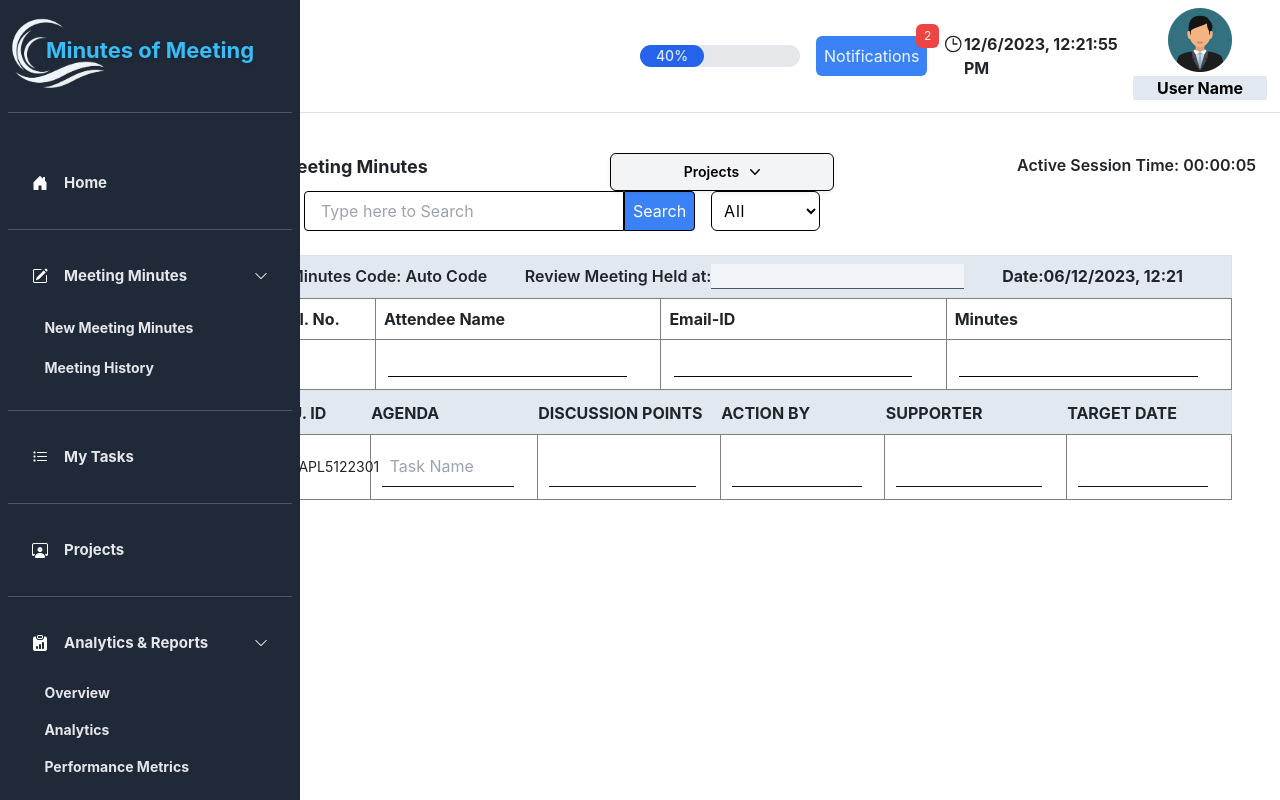
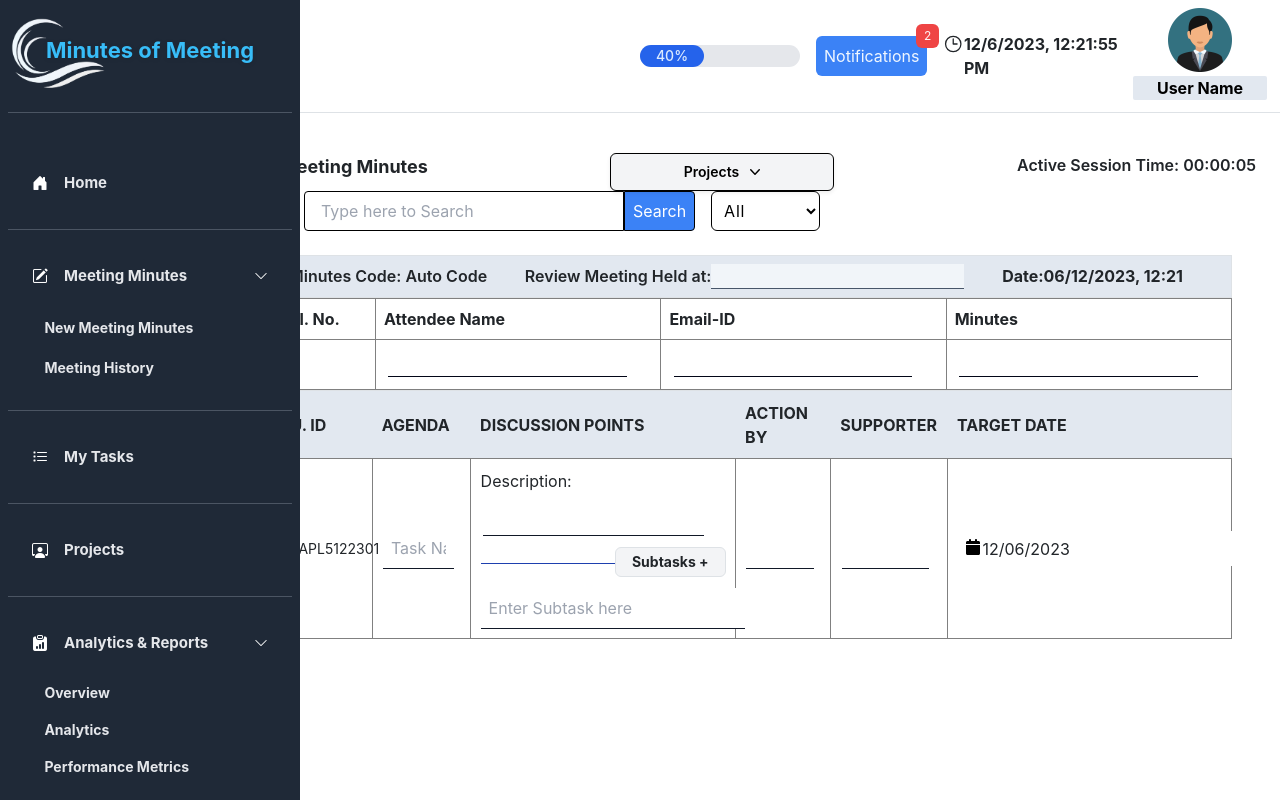
Before and after one commit to shripatil1999/Mom2, a React (Create React App) app: page /newmeetmins in a window 1280 px wide. Built offline with nearby package versions, Linux system fonts and the light colour scheme.

Commit message:
New Commit

```diff
--- a/src/App.js
+++ b/src/App.js
@@ -7,11 +7,25 @@ import Main from './frontend/dashboard/Main';
 import Task from './frontend/dashboard/Task';
 import NewMeetMins from './frontend/dashboard/MeetingMinutes/NewMeetMins';
 import MeetHistory from './frontend/dashboard/MeetingMinutes/MeetHistory';
-
+import React from "react";
+// import SplashScreen from './frontend/utils/elements/withSplashScreen';
 
 function App() {
+
+  // const [loading, setLoading] = useState(true);
+
+  // useEffect(() => {
+  //   // Simulate loading time (you can replace this with your actual loading logic)
+  //   setTimeout(() => {
+  //     setLoading(false);
+  //   }, 1000);
+  // }, []);
   return (
-    <><Routes>
+    <>
+    {/* {loading ? (
+        <SplashScreen />
+      ) : ( */}
+    <Routes>
       <Route path='/' element={<Login />} />
       <Route path='login' element={<Login />} />
       <Route path='home' element={<Home />} />
@@ -21,6 +35,7 @@ function App() {
       <Route path='meethistory' element={<MeetHistory/>}/>
 
     </Routes>
+          {/* )} */}
     </>
   );
 }
--- a/src/frontend/dashboard/MeetingMinutes/NewMeetMins.js
+++ b/src/frontend/dashboard/MeetingMinutes/NewMeetMins.js
@@ -5,6 +5,10 @@ import { useEffect, useState } from 'react';
 import moment from 'moment';
 import SearchFilter from '../../utils/elements/SearchFilter';
 import './NewMeetMins.css'
+import DatePicker from "react-datepicker";
+import "react-datepicker/dist/react-datepicker.css";
+
+
 
 const NewMeetMins = () => {
     const [sessionStartTime] = useState(moment());
@@ -64,9 +68,10 @@ const NewMeetMins = () => {
     };
 
 
-    // New Line inputs for First Table
+    // New Line inputs for second Table
+    const defaultDate = new Date(); // Set your default date here
     const [table2Rows, setTable2Rows] = useState([
-        { uid: '', agenda: '', discussionPoints: '', actionBy: '', supporter: '', targetDate: '' },
+        { agenda: '', discussionPoints: '', actionBy: '', supporter: '', targetDate: defaultDate },
     ]);
 
     const handleInputChangeTable2 = (index, field, value) => {
@@ -77,18 +82,29 @@ const NewMeetMins = () => {
 
     const handleKeyDownTable2 = (event, index) => {
         if (event.key === 'Enter') {
-            // Check if the Enter key is pressed in the last "TARGET DATE" input
+            // Check if the Enter key is pressed in the last row
             if (index === table2Rows.length - 1) {
                 // Add a new empty row
-                setTable2Rows([
-                    ...table2Rows,
-                    { uid: '', agenda: '', discussionPoints: '', actionBy: '', supporter: '', targetDate: '' },
-                ]);
+                setTable2Rows([...table2Rows, { agenda: '', discussionPoints: '', actionBy: '', supporter: '', targetDate: defaultDate }]);
             }
         }
     };
 
-    // Render the formatted time
+
+    // Subtask New Line Creation
+    const [subtasks, setSubtasks] = useState([]);
+
+    const addSubtask = () => {
+        setSubtasks([...subtasks, '']);
+    };
+
+    const handleSubtaskChange = (index, value) => {
+        const updatedSubtasks = [...subtasks];
+        updatedSubtasks[index] = value;
+        setSubtasks(updatedSubtasks);
+    };
+
+
     return (
         <GlobalLayout>
             <div className="p-4">
@@ -158,18 +174,20 @@ const NewMeetMins = () => {
                     <table style={{ width: '100%' }}>
                         <thead>
                             <tr className='border border-gray-900 bg-slate-200 '>
-                                <th style={{width:'8%', padding:'1%'}}>U. ID</th>
-                                <th>AGENDA</th>
-                                <th>DISCUSSION POINTS</th>
-                                <th>ACTION BY</th>
-                                <th>SUPPORTER</th>
-                                <th>TARGET DATE</th>
+                                <th style={{ width: '10%', padding: '1%' }}>U. ID</th>
+                                <th style={{ width: '16%', padding: '1%' }}>AGENDA</th>
+                                <th style={{ width: '26%', padding: '1%' }}>DISCUSSION POINTS</th>
+                                <th style={{ width: '16%', padding: '1%' }}>ACTION BY</th>
+                                <th style={{ width: '16%', padding: '1%' }}>SUPPORTER</th>
+                                <th style={{ width: '16%', padding: '1%' }}>TARGET DATE</th>
                             </tr>
                         </thead>
                         <tbody>
                             {table2Rows.map((row, index) => (
                                 <tr key={index}>
-                                    <td><p className='text-sm'>PAPL512230{index + 1}</p></td>
+                                    <td>
+                                        <p className='text-sm'>PAPL512230{index + 1}</p>
+                                    </td>
                                     <td>
                                         <input
                                             className='border-b border-gray-900 p-2 focus:outline-none'
@@ -180,12 +198,38 @@ const NewMeetMins = () => {
                                         />
                                     </td>
                                     <td>
+                                        <p>Description:</p>
                                         <input
                                             className='border-b border-gray-900 p-2 focus:outline-none'
                                             type='text'
                                             value={row.discussionPoints}
                                             onChange={(e) => handleInputChangeTable2(index, 'discussionPoints', e.target.value)}
                                         />
+                                        <div className="border-b my-4 border-blue-800 relative">
+                                            <button onClick={addSubtask} className="absolute top-0 right-0 border rounded -mt-4 border-slate-900 bg-gray-100 px-3 py-1 text-sm font-bold">
+                                                Subtasks +
+                                            </button>
+                                        </div>
+                                        <ol><li key={index}>
+                                            <input
+                                                className='border-b border-gray-900 p-2 focus:outline-none'
+                                                type='text'
+                                                placeholder='Enter Subtask here'
+                                            />
+                                        </li>
+                                            {subtasks.map((subtask, index) => (
+                                                <li key={index}>
+                                                    <input
+                                                        className='border-b border-gray-900 p-2 focus:outline-none'
+                                                        type='text'
+                                                        placeholder='Enter Subtask here'
+                                                        value={subtask}
+                                                        onChange={(e) => handleSubtaskChange(index, e.target.value)}
+                                                    />
+                                                </li>
+                                            ))}
+                                        </ol>
+
                                     </td>
                                     <td>
                                         <input
@@ -204,12 +248,12 @@ const NewMeetMins = () => {
                                         />
                                     </td>
                                     <td>
-                                        <input
-                                            className='border-b border-gray-900 p-2 focus:outline-none'
-                                            type='text'
-                                            value={row.targetDate}
-                                            onChange={(e) => handleInputChangeTable2(index, 'targetDate', e.target.value)}
+                                        <DatePicker
+                                            showIcon
+                                            selected={row.targetDate}
+                                            onSelect={(date) => handleInputChangeTable2(index, 'targetDate', date)}
                                             onKeyDown={(e) => handleKeyDownTable2(e, index)}
+                                            onChange={(date) => handleInputChangeTable2(index, 'targetDate', date)}
                                         />
                                     </td>
                                 </tr>
--- a/src/frontend/navbar/Navbar.js
+++ b/src/frontend/navbar/Navbar.js
@@ -37,7 +37,7 @@ const Navbar = () => {
         }`}
       >
         <div className="text-sky-500 text-xl">
-          <div
+          <Link to='/home'
             style={{
               backgroundImage: `url("/images/background2.png")`,
               backgroundRepeat: "no-repeat",
@@ -58,7 +58,7 @@ const Navbar = () => {
               className="bi bi-x cursor-pointer ml-28 lg:hidden"
               onClick={toggleSidebar}
             ></i>
-          </div>
+          </Link>
           <div className="mt-3 bg-gray-600 h-[1px]"></div>
         </div>
         {/* <div className="p-2.5 flex items-center rounded-md px-4 duration-300 cursor-pointer bg-gray-700 text-white">
```
Also changed, not shown: src/frontend/header/Header.js (+50 -28 lines), public/manifest.json.
